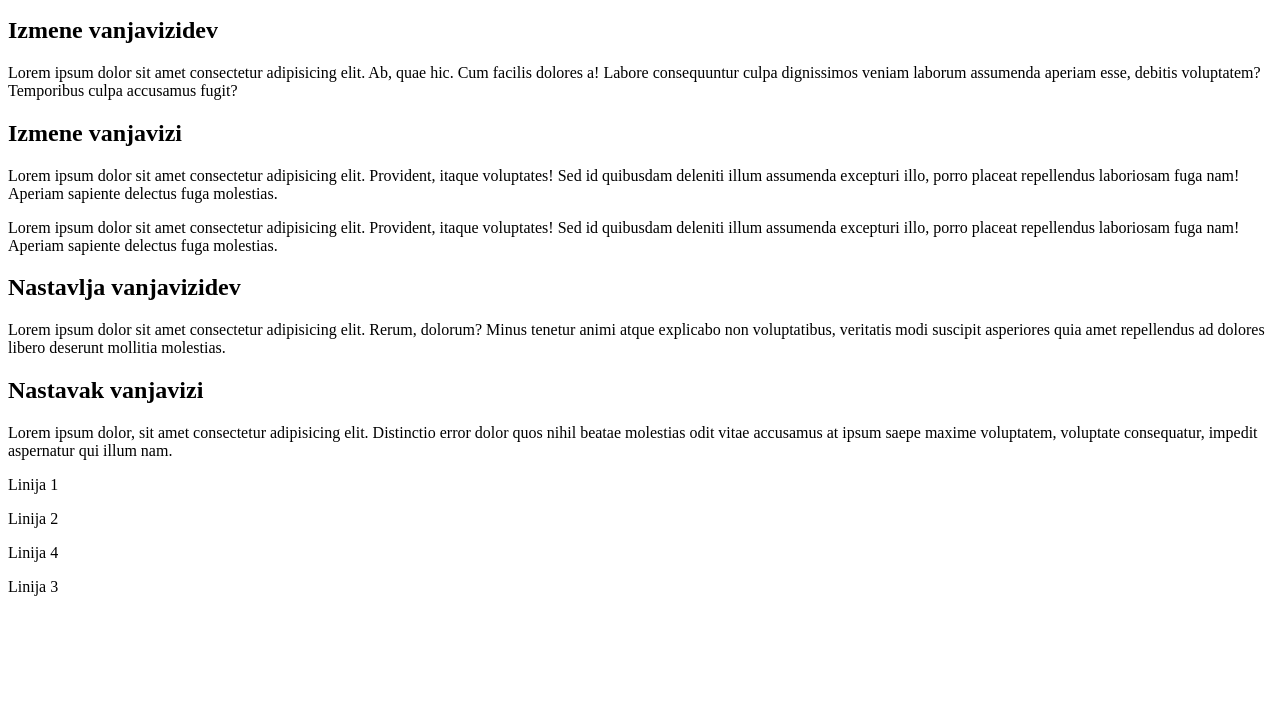
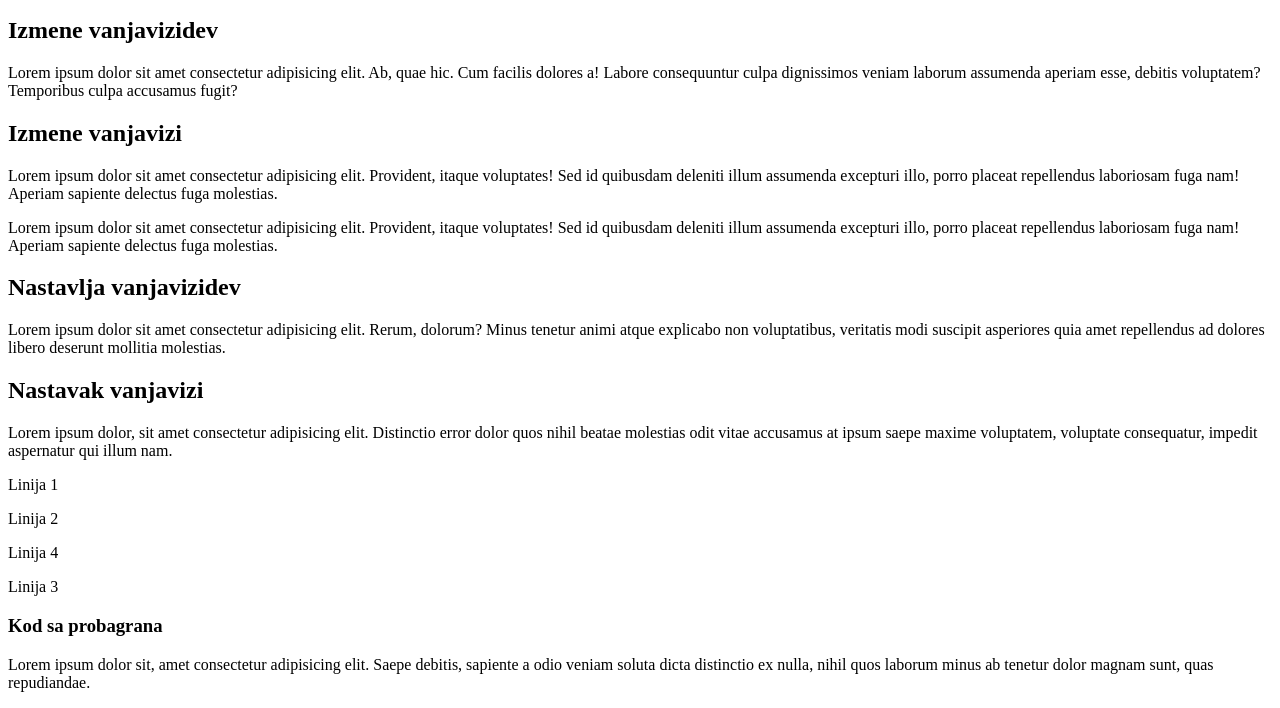
Before and after one commit to VanjaVizi/kurs-github, a plain HTML site: page index.html in a window 1280 px wide. Shown: the part 119-827 px from the top of the page. Before the commit the page ends 800 px from the top, so only its background shows below. Drawn offline with Linux system fonts and the light colour scheme.

Commit message:
dodata nova grana za vezbanje pull requesta

```diff
--- a/index.html
+++ b/index.html
@@ -37,5 +37,8 @@
     <p>Linija 3</p>
 
 
+    <h3>Kod sa probagrana</h3>
+    <p>Lorem ipsum dolor sit, amet consectetur adipisicing elit. Saepe debitis, sapiente a odio veniam soluta dicta distinctio ex nulla, nihil quos laborum minus ab tenetur dolor magnam sunt, quas repudiandae.</p>
+
 </body>
 </html>
```
